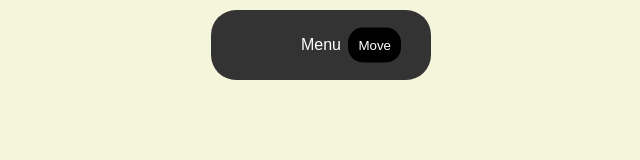
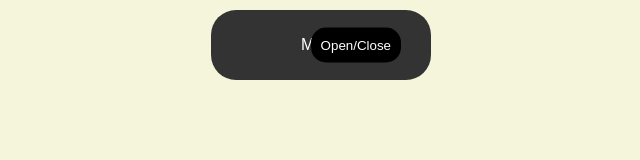
Before and after one commit to YousefNazmi-hackathon/ePorfolio, a plain HTML site: page index.html in a window 1280 px wide. Shown: the whole page, without its empty margins (319-959 px from the left). Drawn offline with Linux system fonts and the light colour scheme.

Commit message:
Update index.html

```diff
--- a/index.html
+++ b/index.html
@@ -232,7 +232,7 @@
         <div class="topnav" id="navbar">
             <div class="dropdown" id="menuDropdown">
                 <a href="#" class="active" onclick="toggleDropdown()">Menu</a>
-                <button class="toggle-button" onclick="toggleNavbar()">Move</button>
+                <button class="toggle-button" onclick="toggleNavbar()">Open/Close</button>
                 <div class="dropdown-content" id="dropdownContent">
                     <a style="color: rgb(0, 0, 0);" href="/index.htm">Home (Page 1)</a>
                     <a style="color: rgb(0, 0, 0);" href="/index%20-%20Copy.htm">Page 2</a>
```
